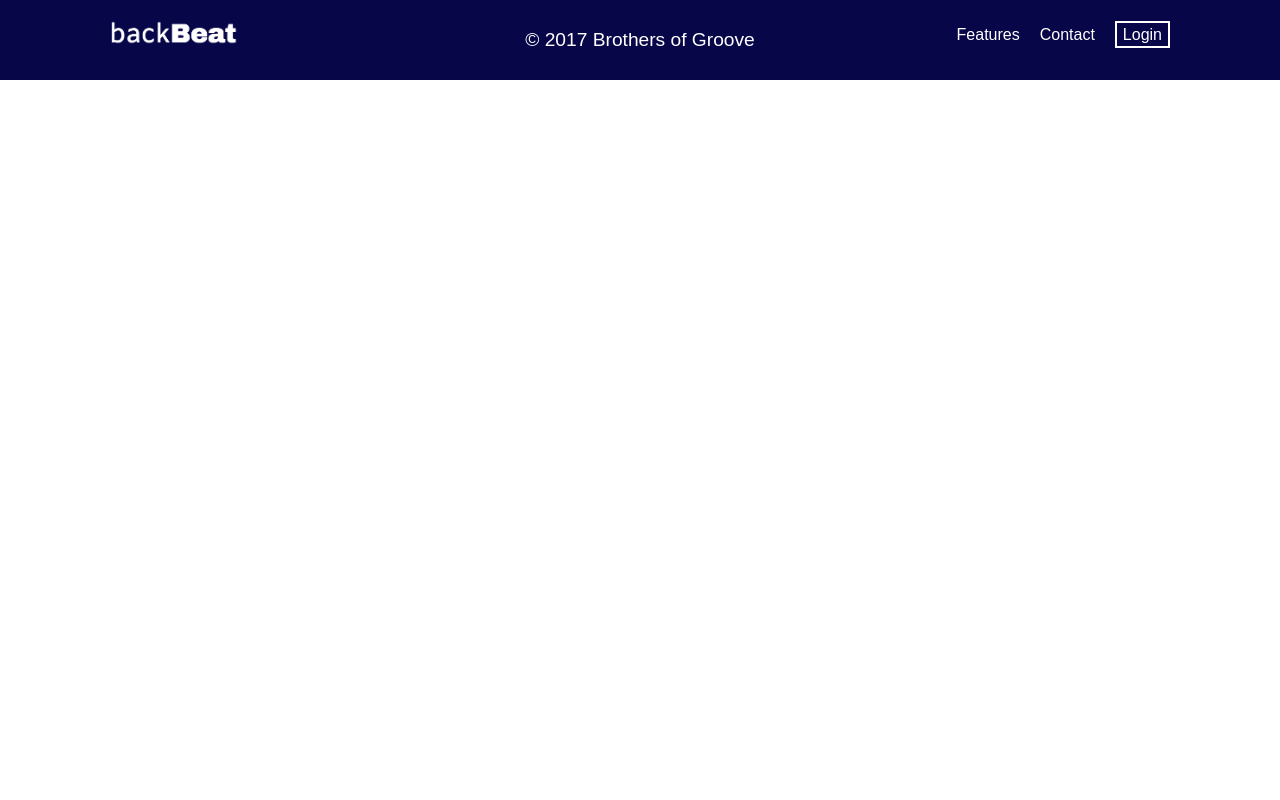
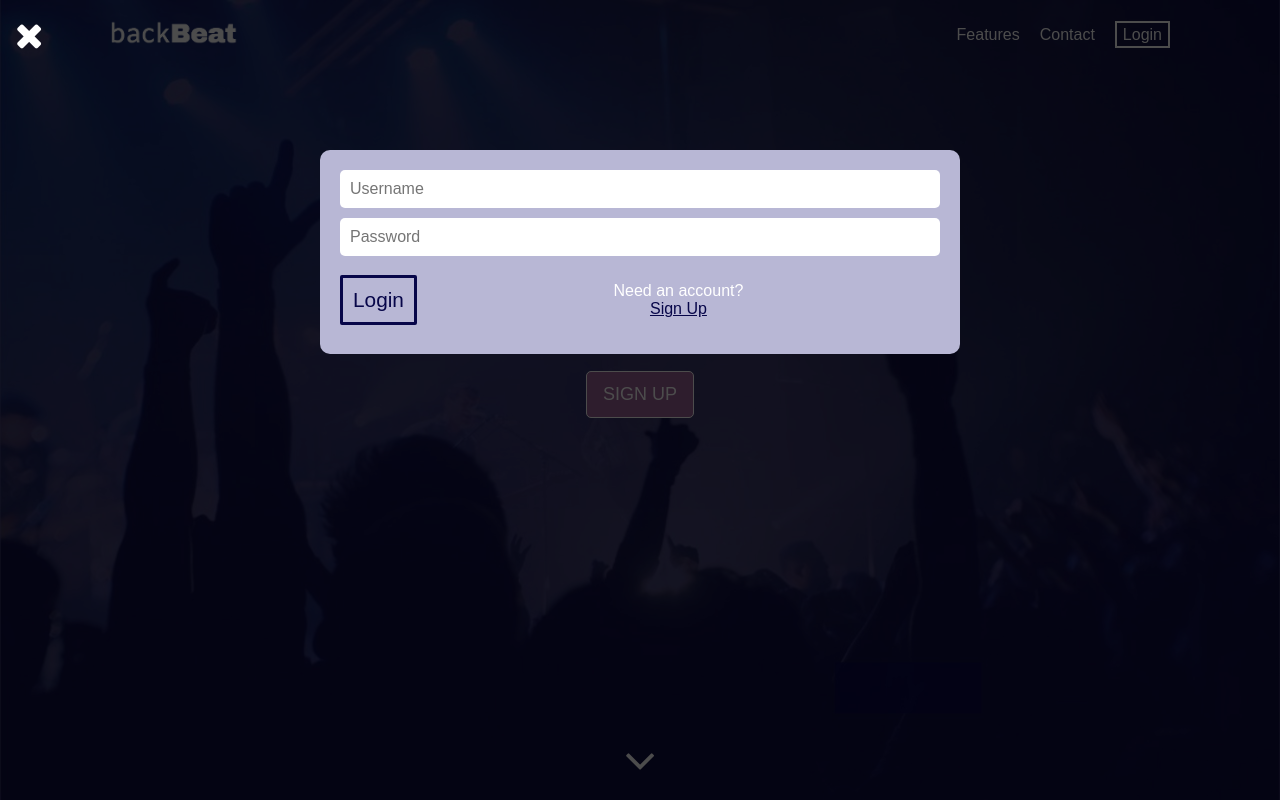
Before and after one commit to austinChappell/the-back-beat-client, a React (Create React App) app: page /#/login in a window 1280 px wide. Both pictures are taken after a click on the element "Login". Shown: the top 800 px of the page. Built offline with nearby package versions, Linux system fonts and the light colour scheme; a web font is replaced by a local one.

Commit message:
log in redirect working

```diff
--- a/src/components/App.js
+++ b/src/components/App.js
@@ -1,11 +1,12 @@
 import React, { Component } from 'react';
 import { Provider } from 'react-redux';
-import { HashRouter as Router, Route, Switch } from 'react-router-dom';
+import { HashRouter as Router, Route, Switch, Redirect } from 'react-router-dom';
 import store from '../store/';
 
 import BaseLayout from './BaseLayout';
 import Home from './Home';
 import LoggedIn from './LoggedIn';
+import PrivateRoute from './PrivateRoute';
 
 class App extends Component {
   render() {
@@ -15,8 +16,9 @@ class App extends Component {
           <Router>
             <BaseLayout>
               <Switch>
-                <Route path="/" exact component={Home} />
-                <Route path="/backbeatasdf" component={LoggedIn} />
+                <PrivateRoute path="/" exact component={LoggedIn} />
+                {/* <Route path="/login" component={Home} /> */}
+                <Route path="/login" component={Home} />
               </Switch>
             </BaseLayout>
           </Router>
--- a/src/components/Home.js
+++ b/src/components/Home.js
@@ -7,10 +7,11 @@ import UserAuthForm from './UserAuthForm';
 
 class Home extends Component {
   render() {
+    console.log('HOME PROPS', this.props);
     return (
       <div className="Home">
         <div className="landing-page-background">
-          <UserAuthForm />
+          <UserAuthForm newProps={this.props} />
           <div className="feature-text">
             <h1>The Back Beat</h1>
             <h2>Connecting musicians<br />in a digital age.</h2>
--- a/src/components/LoggedIn.js
+++ b/src/components/LoggedIn.js
@@ -19,6 +19,7 @@ class LoggedIn extends Component {
   };
 
   render() {
+    console.log('LOGGED IN PROPS', this.props);
     return (
       <div className="LoggedIn" style={{ 'color': 'black' }}>
         stuff goes here
--- /dev/null
+++ b/src/components/PrivateRoute.js
@@ -0,0 +1,31 @@
+import React from 'react';
+import { Redirect, Route } from 'react-router-dom';
+// import { connect } from 'react-redux';
+import store from '../store/';
+
+function PrivateRoute({ component: Component, ...rest }, props) {
+  return (
+    <Route {...rest} render={(props) => {
+      let newProps = store.getState();
+      return (
+        newProps.authorized ? (
+          <Component {...props}/>
+        )
+      : (
+        <Redirect to={{
+          pathname: '/login',
+          state: { from: props.location }
+        }}/>
+      )
+    )}
+    }/>
+  )
+}
+
+// const mapStateToProps = (state) => {
+//   return {
+//     authorized: state.authorized
+//   }
+// }
+
+export default PrivateRoute;
--- a/src/components/UserAuthForm.js
+++ b/src/components/UserAuthForm.js
@@ -1,10 +1,14 @@
 import React, { Component } from 'react';
-import { Link } from 'react-router-dom';
+import { Link, Redirect } from 'react-router-dom';
 import { connect } from 'react-redux';
 
 class UserAuthForm extends Component {
 
-  submitForm(userInfo) {
+  constructor(props) {
+    super(props);
+  }
+
+  submitForm = (userInfo) => {
     const submitType = this.props.userAuthType === 'Login' ? 'login' : 'signup';
     console.log('type is', submitType);
     console.log('user info is ', userInfo);
@@ -19,11 +23,15 @@ class UserAuthForm extends Component {
     }).then((results) => {
       const data = results;
       console.log('DATA', data);
+      console.log('FUNCTION PROPS', this.props.newProps);
       this.props.submitForm();
+      this.props.newProps.history.push('/');
     })
   }
 
   render() {
+
+    console.log('PASSED PROPS', this.props.newProps);
 
     let otherOption = this.props.userAuthType === 'Login' ?
       <p>
@@ -102,7 +110,7 @@ class UserAuthForm extends Component {
           {form}
           <div className="form-footer">
             <button onClick={() => {
-              this.submitForm(this.props.userInfo);
+              this.submitForm(this.props.userInfo, this.props);
             }
             }>{this.props.userAuthType}</button>
             {otherOption}
```
